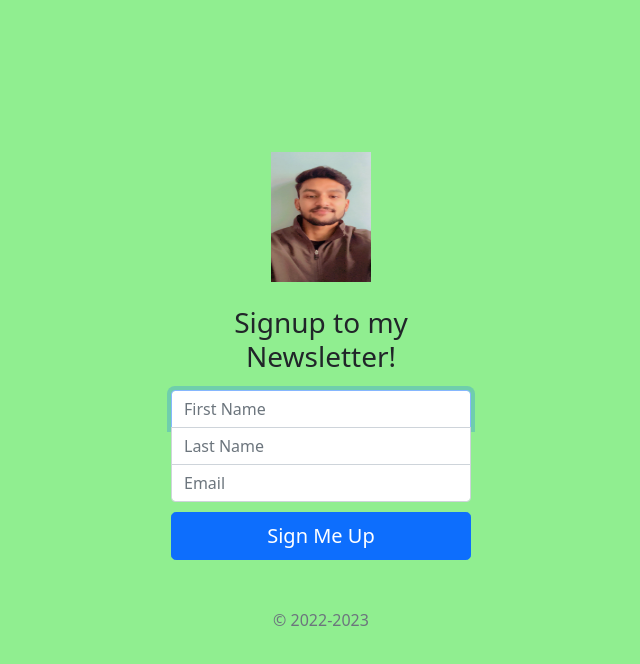
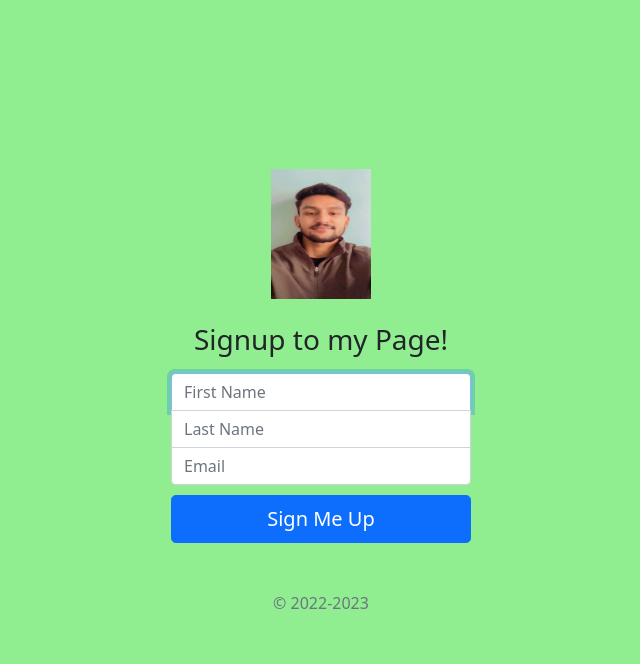
Before and after one commit to Sparsh9045/Newsletter-Signup, a website: page signup.html in a window 1280 px wide. Shown: the whole page, without its empty margins (319-959 px from the left). Drawn offline with nearby package versions, Linux system fonts and the light colour scheme.

Commit message:
first commit

```diff
--- a/signup.html
+++ b/signup.html
@@ -53,7 +53,7 @@
 
   <form action="/" class="form-signin" method="POST">
     <img class="mb-4" src="images/sp.jpeg" alt="" width="100" height="130">
-    <h1 class="h3 mb-3 fw-normal">Signup to my Newsletter!</h1>
+    <h1 class="h3 mb-3 fw-normal">Signup to my Page!</h1>
 
       <input type="text" name="fname" class="form-control top"  placeholder="First Name" required autofocus>
       <input type="text" name="lname" class="form-control middle"  placeholder="Last Name" required>
```
